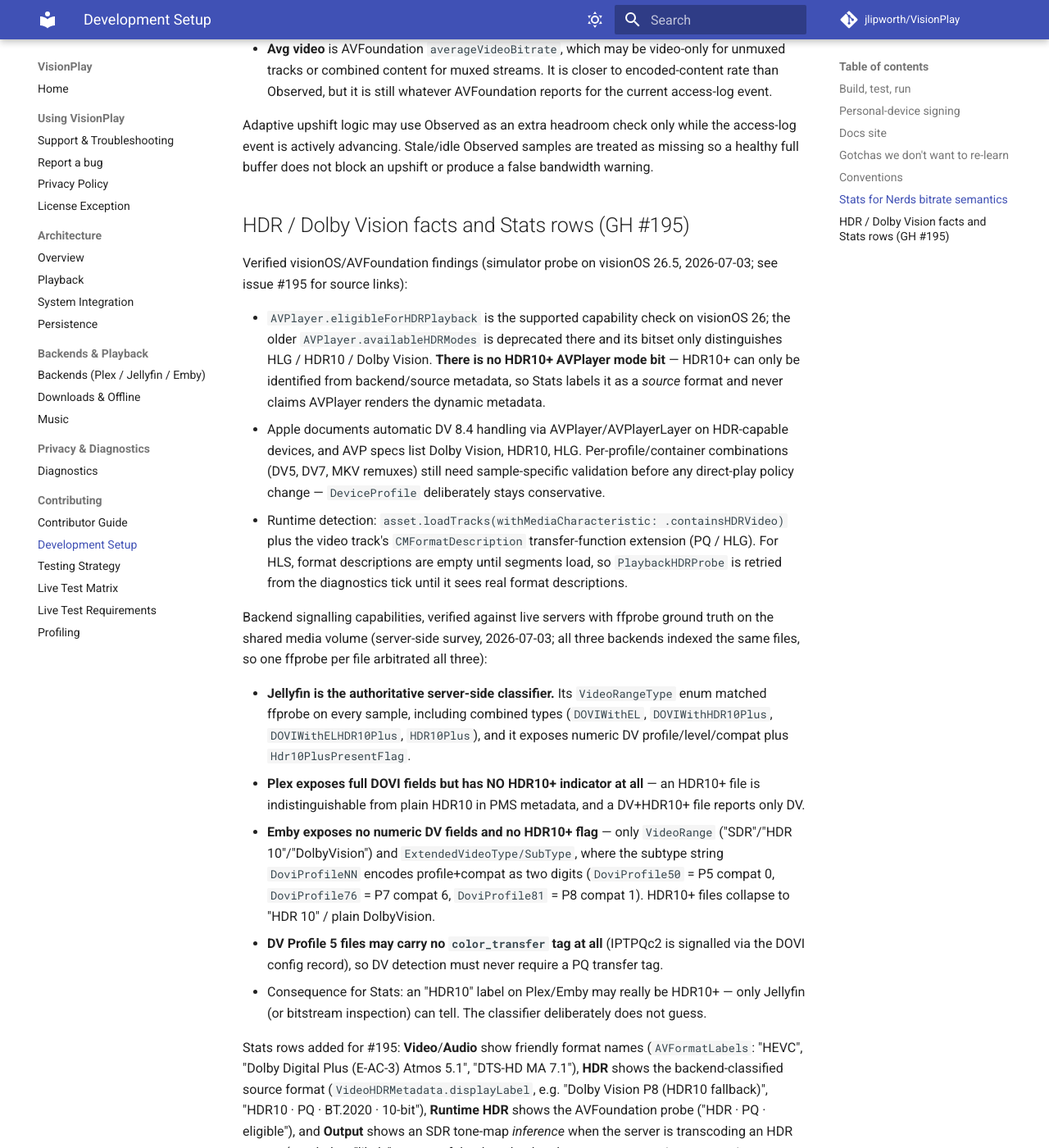
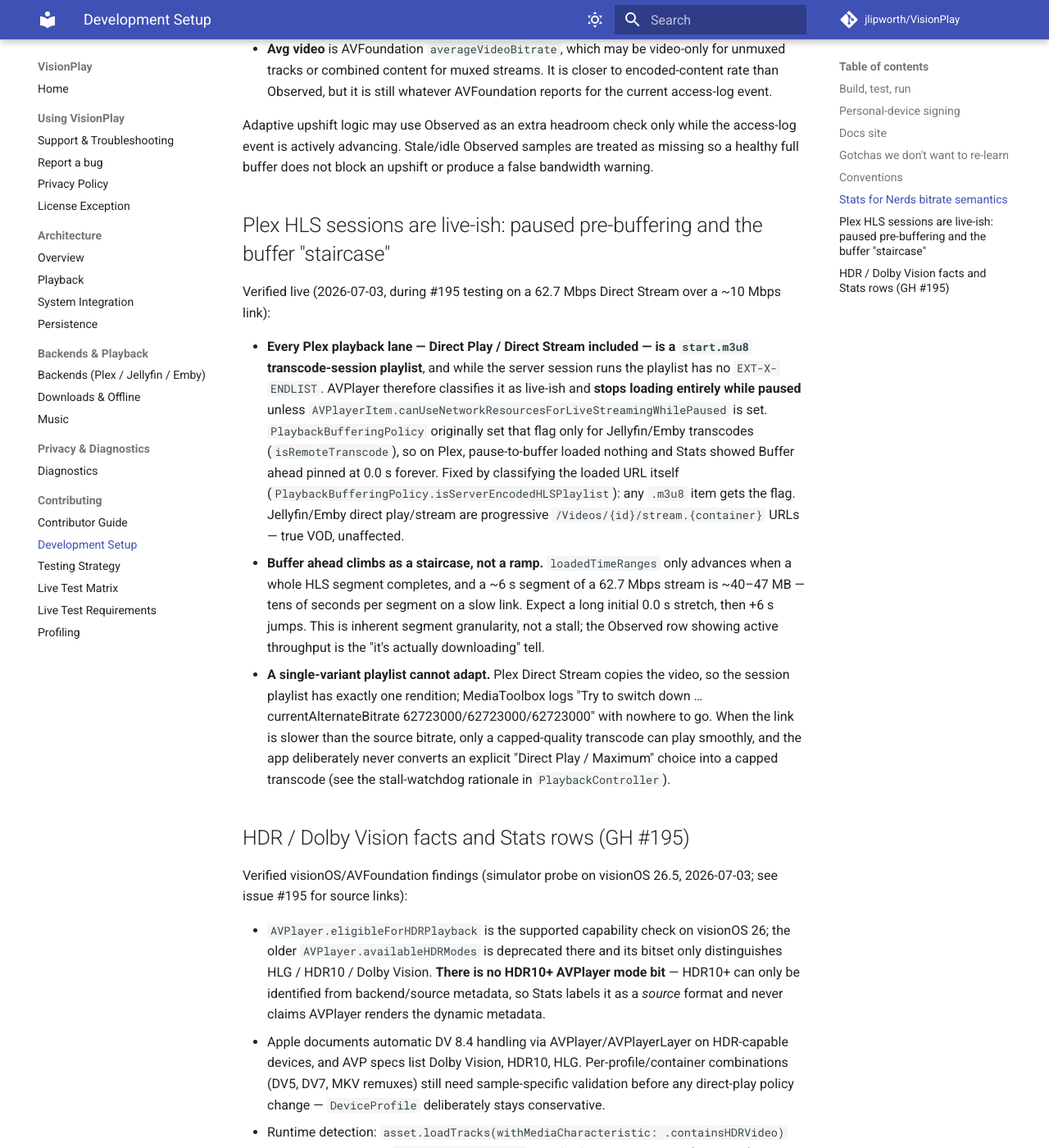
Before and after one commit to jlipworth/Labstream, an MkDocs documentation site: the page built from docs/DEVELOPMENT.md, in a window 1280 px wide and 1400 px high, scrolled down 12021 px. Shown: the whole window at 82% size. Built offline with MkDocs 1.6.1 and Material for MkDocs 9.7.7, drawn with Linux system fonts in a browser that asks for light colours; comment, search, counter and statistics services are not loaded.

Commit message:
Document Plex live-ish HLS paused-buffering behavior and segment staircase

```diff
--- a/docs/DEVELOPMENT.md
+++ b/docs/DEVELOPMENT.md
@@ -428,6 +428,33 @@
 actively advancing. Stale/idle Observed samples are treated as missing so a healthy full buffer does
 not block an upshift or produce a false bandwidth warning.
 
+## Plex HLS sessions are live-ish: paused pre-buffering and the buffer "staircase"
+
+Verified live (2026-07-03, during #195 testing on a 62.7 Mbps Direct Stream over a ~10 Mbps
+link):
+
+- **Every Plex playback lane — Direct Play / Direct Stream included — is a `start.m3u8`
+  transcode-session playlist**, and while the server session runs the playlist has no
+  `EXT-X-ENDLIST`. AVPlayer therefore classifies it as live-ish and **stops loading entirely
+  while paused** unless `AVPlayerItem.canUseNetworkResourcesForLiveStreamingWhilePaused` is
+  set. `PlaybackBufferingPolicy` originally set that flag only for Jellyfin/Emby transcodes
+  (`isRemoteTranscode`), so on Plex, pause-to-buffer loaded nothing and Stats showed Buffer
+  ahead pinned at 0.0 s forever. Fixed by classifying the loaded URL itself
+  (`PlaybackBufferingPolicy.isServerEncodedHLSPlaylist`): any `.m3u8` item gets the flag.
+  Jellyfin/Emby direct play/stream are progressive `/Videos/{id}/stream.{container}` URLs —
+  true VOD, unaffected.
+- **Buffer ahead climbs as a staircase, not a ramp.** `loadedTimeRanges` only advances when a
+  whole HLS segment completes, and a ~6 s segment of a 62.7 Mbps stream is ~40–47 MB — tens of
+  seconds per segment on a slow link. Expect a long initial 0.0 s stretch, then +6 s jumps.
+  This is inherent segment granularity, not a stall; the Observed row showing active
+  throughput is the "it's actually downloading" tell.
+- **A single-variant playlist cannot adapt.** Plex Direct Stream copies the video, so the
+  session playlist has exactly one rendition; MediaToolbox logs "Try to switch down …
+  currentAlternateBitrate 62723000/62723000/62723000" with nowhere to go. When the link is
+  slower than the source bitrate, only a capped-quality transcode can play smoothly, and the
+  app deliberately never converts an explicit "Direct Play / Maximum" choice into a capped
+  transcode (see the stall-watchdog rationale in `PlaybackController`).
+
 ## HDR / Dolby Vision facts and Stats rows (GH #195)
 
 Verified visionOS/AVFoundation findings (simulator probe on visionOS 26.5, 2026-07-03; see
```
